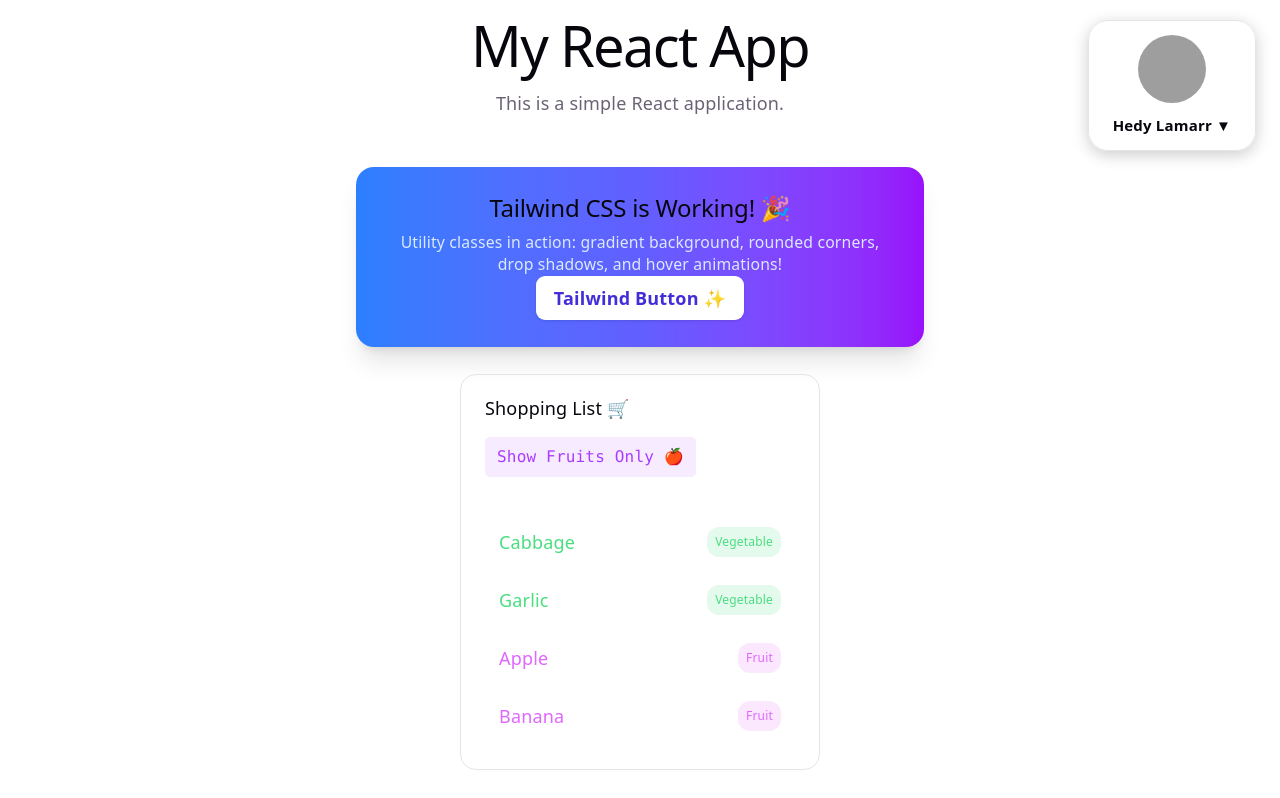
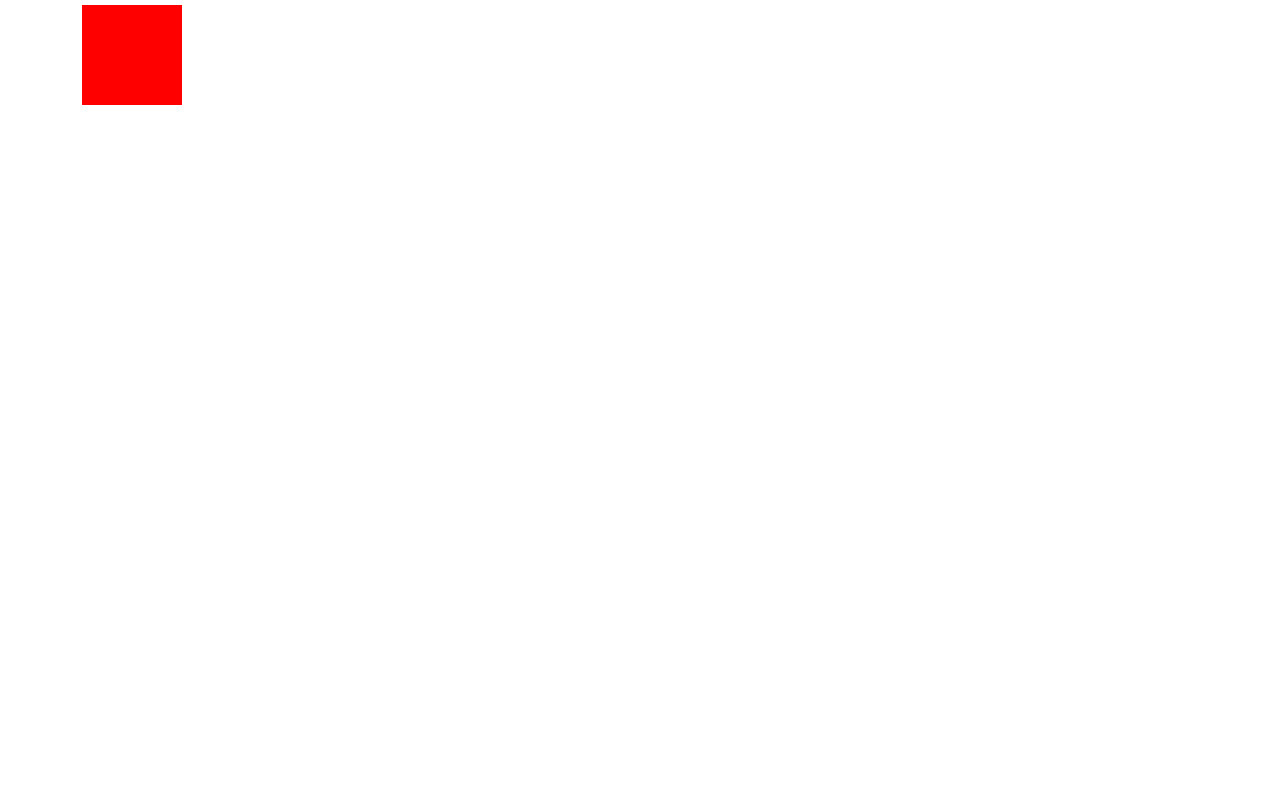
Before and after one commit to Dhakal29/ReactBasicPractice, a React (Vite) app: page / in a window 1280 px wide. Shown: the top 798 px of the page. Built offline with nearby package versions, Linux system fonts and the light colour scheme; grey boxes are pictures that could not be loaded.

Commit message:
colorbg change project

```diff
--- a/src/components/Card.jsx
+++ b/src/components/Card.jsx
@@ -4,6 +4,7 @@ function Card({person}){
     if (!person) {
         return null; // Return null if person is not provided
     }
+    console.log('Card component received person prop:', person);
     return (
 <ul role="list" className="bg-white dark:bg-gray-800 p-4 rounded-xl shadow mt-4">
       <li className="flex py-4 first:pt-0 last:pb-0 items-center">
--- /dev/null
+++ b/src/components/ColorPart.jsx
@@ -0,0 +1,16 @@
+import React from 'react'
+
+function ColorPart({ color }) {
+  return (
+    <div
+      style={{
+        backgroundColor: color,
+        width: '100px',
+        height: '100px',
+        display: 'inline-block',
+        margin: '5px',
+      }}
+    ></div>
+  )
+}
+export default ColorPart
--- a/src/main.jsx
+++ b/src/main.jsx
@@ -2,7 +2,7 @@ import React, { StrictMode } from 'react'
 import { createRoot } from 'react-dom/client'
 import './index.css'
 import App from './App.jsx'
-
+import ColorPart from './components/ColorPart.jsx'
 // 1. Component function example:
 function MyApp() {
   return (
@@ -39,9 +39,10 @@ const reactElement = React.createElement(
 
 createRoot(document.getElementById('root')).render(
   <StrictMode>
+  <ColorPart color="red" />
     {/* Option A: Render your MyApp component */}
-    <MyApp />
-    <App />
+    {/* <MyApp /> */}
+    {/* <App /> */}
     {/* Option B: Render your full App project */}
     {/* <App /> */}
 
```
